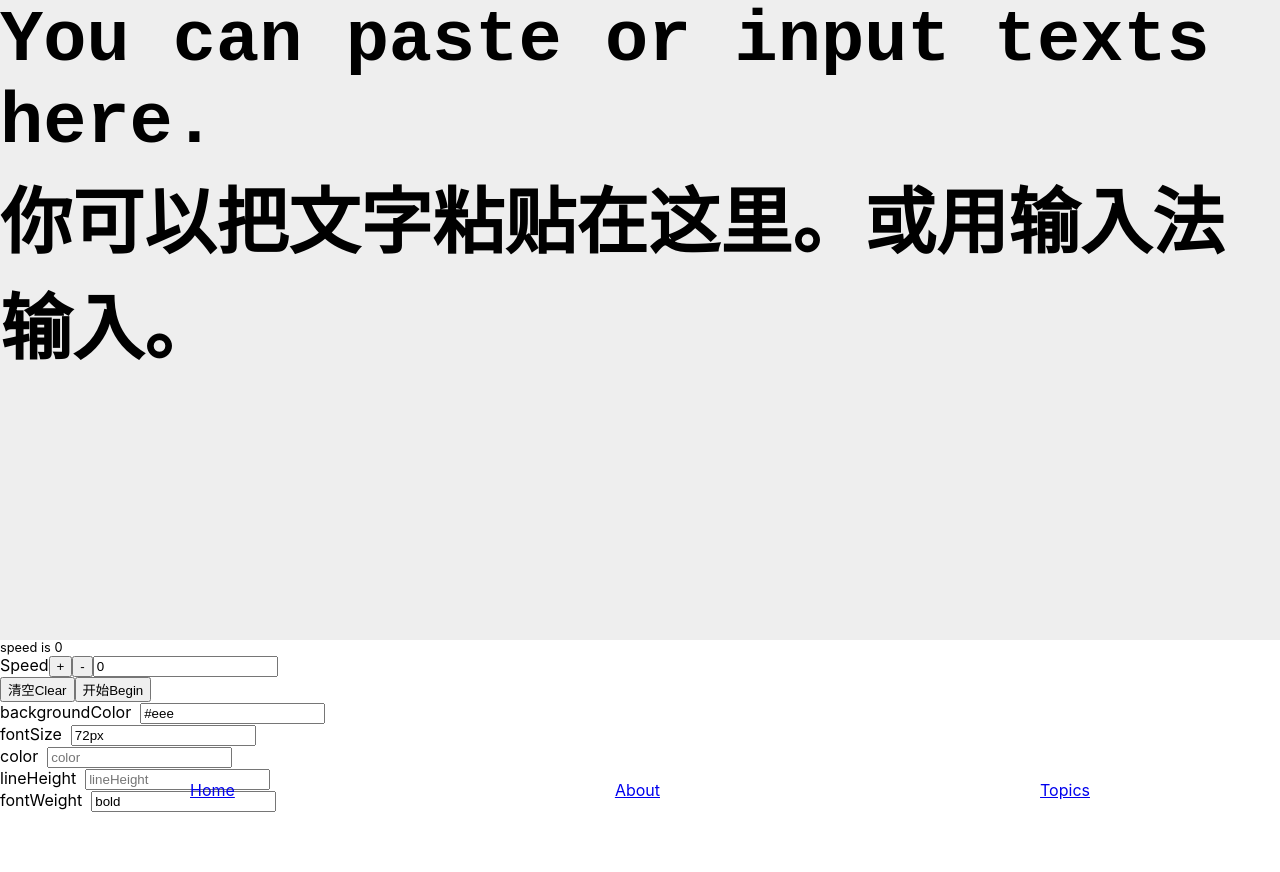
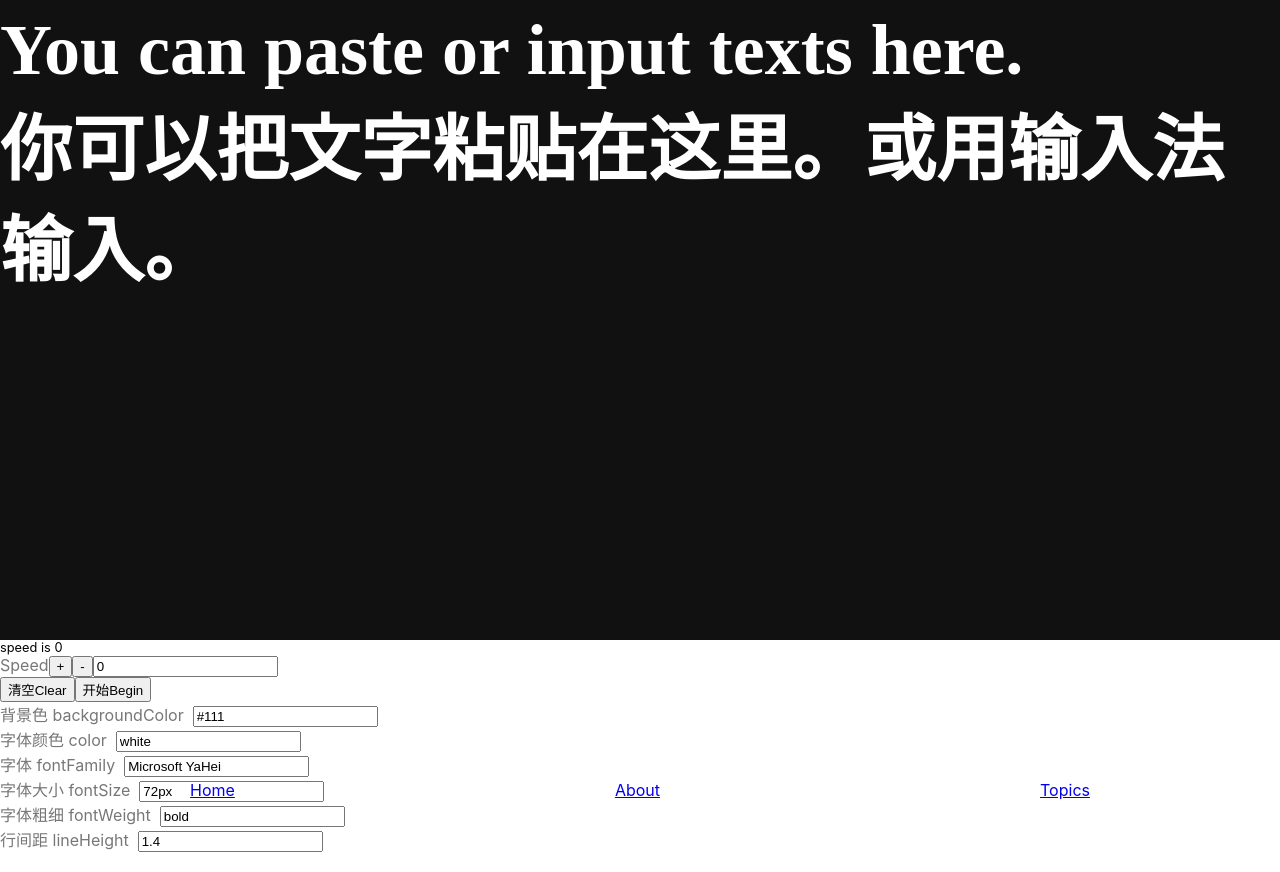
Before and after one commit to lgh06/web-prompter, a React (Create React App) app: page / in a window 1280 px wide. Before the commit the page ends 832 px from the top, so only its background shows below. Built offline with nearby package versions, Linux system fonts and the light colour scheme; what nosleep.js would draw is missing.

Commit message:
more custom values

```diff
--- a/public/index.html
+++ b/public/index.html
@@ -24,7 +24,7 @@
       work correctly both with client-side routing and a non-root public URL.
       Learn how to configure a non-root public URL by running `npm run build`.
     -->
-    <title>React App</title>
+    <title>提词器Teleprompter</title>
   </head>
   <body>
     <noscript>You need to enable JavaScript to run this app.</noscript>
--- a/src/components/Controller.js
+++ b/src/components/Controller.js
@@ -18,6 +18,32 @@ export default function Controller() {
     }))
 
   }
+  const cssNameAndHint = [
+    {
+      key: 'backgroundColor',
+      hint: '背景色',
+    },
+    {
+      key: 'color',
+      hint: '字体颜色',
+    },
+    {
+      key: 'fontFamily',
+      hint: '字体',
+    },
+    {
+      key: 'fontSize',
+      hint: '字体大小',
+    },
+    {
+      key: 'fontWeight',
+      hint: '字体粗细',
+    },
+    {
+      key: 'lineHeight',
+      hint: '行间距',
+    },
+  ]
   return (<div {...cn('controller-wrap')}>
     Speed
     <button onClick={()=>dispatch(player.setSpeed('+10'))}>+</button>
@@ -27,11 +53,11 @@ export default function Controller() {
     <button onClick={()=>dispatch(player.setInnerHTML(''))}>清空Clear</button>
     <button onClick={()=>dispatch(player.setPlay('start'))}>开始Begin</button>
     <br />
-    {['backgroundColor', 'fontSize', 'color','lineHeight', 'fontWeight'].map(v => {
+    {cssNameAndHint.map(v => {
       return (
         <>
-        <span>{v}</span> &nbsp;
-        <input type="text" name="" value={viewerCSS[v]} id="" placeholder={v} onInput={(e) => onChange(e, v)}/>
+        <span>{v.hint} {v.key}</span> &nbsp;
+        <input type="text" name="" value={viewerCSS[v.key]} id="" placeholder={v.key} onInput={(e) => onChange(e, v.key)}/>
         <br/>
         </>
       )
--- a/src/components/Controller.module.scss
+++ b/src/components/Controller.module.scss
@@ -1,3 +1,4 @@
 .controller-wrap{
   margin-bottom: 20px;
+  color: #777;
 }
--- a/src/components/Viewer.js
+++ b/src/components/Viewer.js
@@ -14,7 +14,7 @@ export default function Viewer() {
 
   useEffect(() => {
     document.addEventListener('keydown',(e) => {
-      if(e.key === 'q' && play === 1){
+      if( (e.keyCode === 1 || e.keyCode === 87 ) && play === 1){
         dispatch(player.setPlay('quit'))
       }
     })
--- a/src/components/Viewer.module.scss
+++ b/src/components/Viewer.module.scss
@@ -7,7 +7,7 @@
   // moved to js
   // font-size: 72px;
   // font-weight: bold;
-  // background-color: #eee;
+  // background-color: #111;
   height:80vh;
   min-height: 340px;
   .text{
@@ -18,6 +18,7 @@
     word-wrap: break-word;
     word-break: break-all;
     white-space: pre-wrap;
+    font-family: inherit;
   }
   &:fullscreen{
     .quit-full{
--- a/src/reducers/playerSlice.js
+++ b/src/reducers/playerSlice.js
@@ -11,9 +11,12 @@ export const playerSlice = createSlice({
     innerHTML: 'You can paste or input texts here. <br/>你可以把文字粘贴在这里。或用输入法输入。',
     play:0,
     viewerCSS: {
-      backgroundColor: '#eee',
+      backgroundColor: '#111',
+      color: 'white',
       fontSize: '72px',
       fontWeight: 'bold',
+      fontFamily: 'Microsoft YaHei',
+      lineHeight: '1.4'
     }
   },
   reducers: {
```
